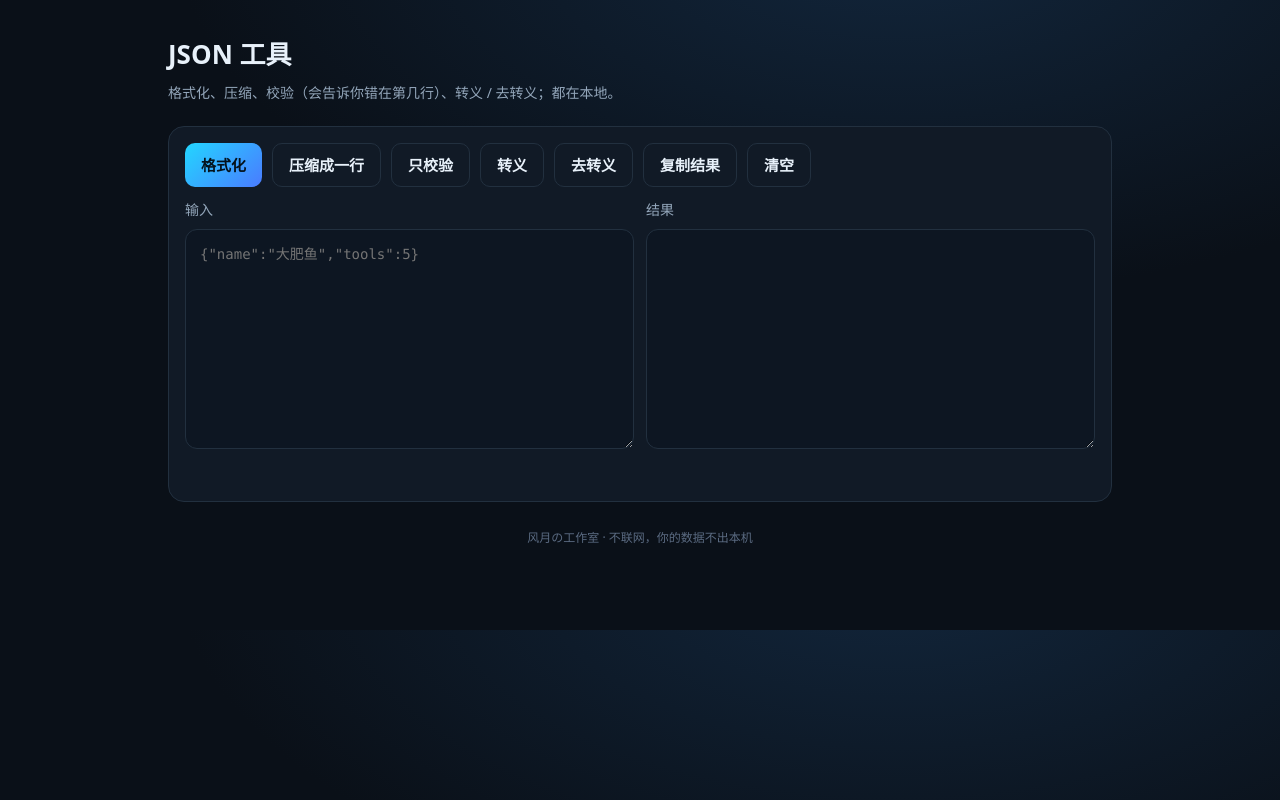
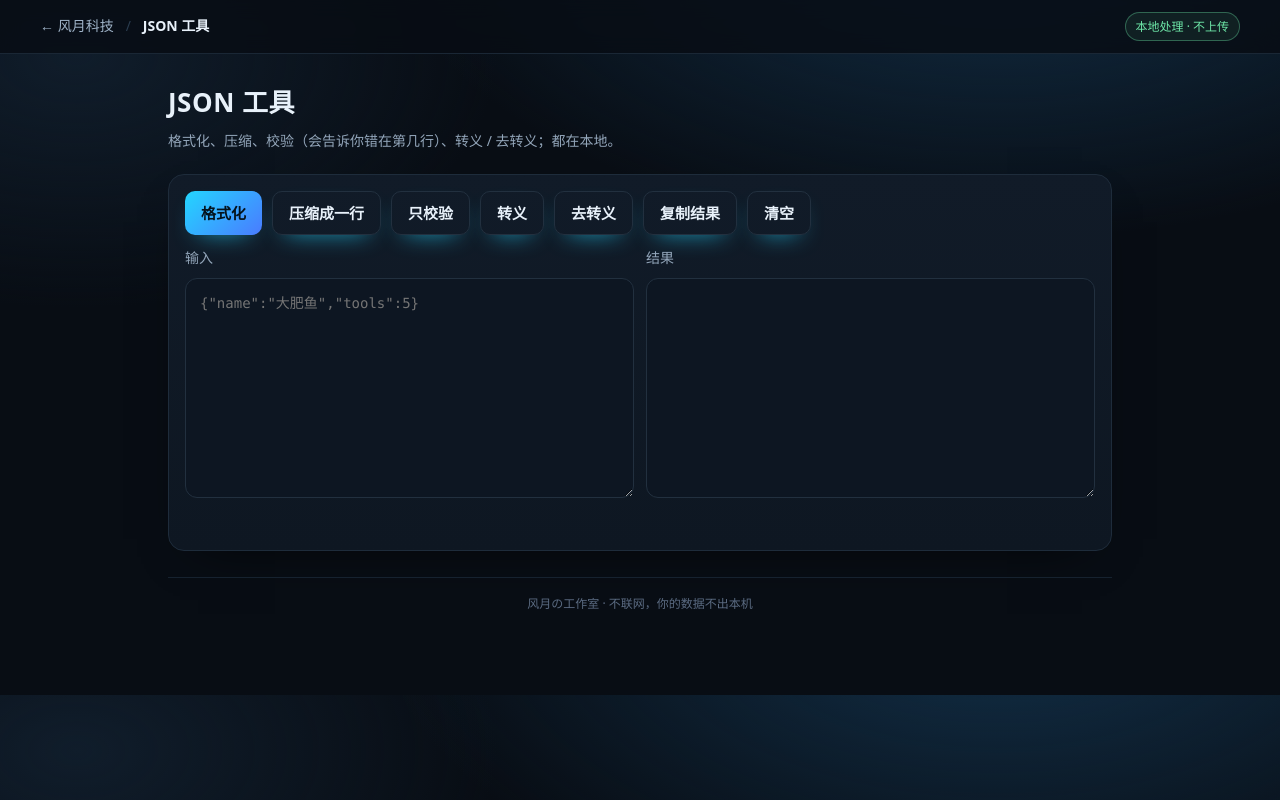
Before and after one commit to fenyuetongqiu/fenyuetongqiu.github.io, a plain HTML site: page tools/json.html in a window 1280 px wide. Drawn offline with Linux system fonts and the light colour scheme.

Commit message:
update tools/json.html

```diff
--- a/tools/json.html
+++ b/tools/json.html
@@ -21,9 +21,25 @@
   .msg{font-size:13px;margin-top:10px;color:var(--ink2);min-height:20px}
   .ok{color:#6ee7a8}.err{color:#ff8080}
   .foot{margin-top:26px;color:#5b6b82;font-size:12px;text-align:center}
+
+  /* --- 统一顶栏 & 精致度 --- */
+  body{background:#080d14;background-image:radial-gradient(1000px 520px at 78% -12%,#123049 0%,rgba(8,13,20,0) 62%),radial-gradient(700px 420px at 6% 8%,#101d2b 0%,rgba(8,13,20,0) 60%)}
+  .topbar{position:sticky;top:0;z-index:9;display:flex;align-items:center;gap:12px;padding:12px clamp(14px,4vw,40px);background:rgba(8,13,20,.82);backdrop-filter:blur(10px);border-bottom:1px solid #1a2735;font-size:14px}
+  .topbar a{color:#9fb3c8;text-decoration:none}
+  .topbar a:hover{color:#23d6ff}
+  .topbar b{color:#e8f1fa;font-weight:700}
+  .topbar .badge{margin-left:auto;font-size:12px;color:#6ee7a8;border:1px solid rgba(110,231,168,.35);background:rgba(110,231,168,.08);border-radius:99px;padding:4px 10px}
+  .wrap{padding-top:28px}
+  h1{letter-spacing:.5px}
+  .panel{background:linear-gradient(180deg,#111b28,#0e1722);box-shadow:0 18px 50px -30px rgba(0,0,0,.9);border-color:#1e2c3b}
+  .btn{box-shadow:0 10px 24px -14px rgba(35,214,255,.9)}
+  .btn:hover{filter:brightness(1.07)}
+  .foot{border-top:1px solid #16222f;padding-top:16px}
+  @media(max-width:640px){.topbar .badge{display:none}}
 </style>
 </head>
 <body>
+<div class="topbar"><a href="https://fenyuetongqiu.top/#/products">← 风月科技</a><span style="color:#2b3d50">/</span><b>JSON 工具</b><span class="badge">本地处理 · 不上传</span></div>
 <div class="wrap">
   <h1>JSON 工具</h1>
   <p class="sub">格式化、压缩、校验（会告诉你错在第几行）、转义 / 去转义；都在本地。</p>
```
